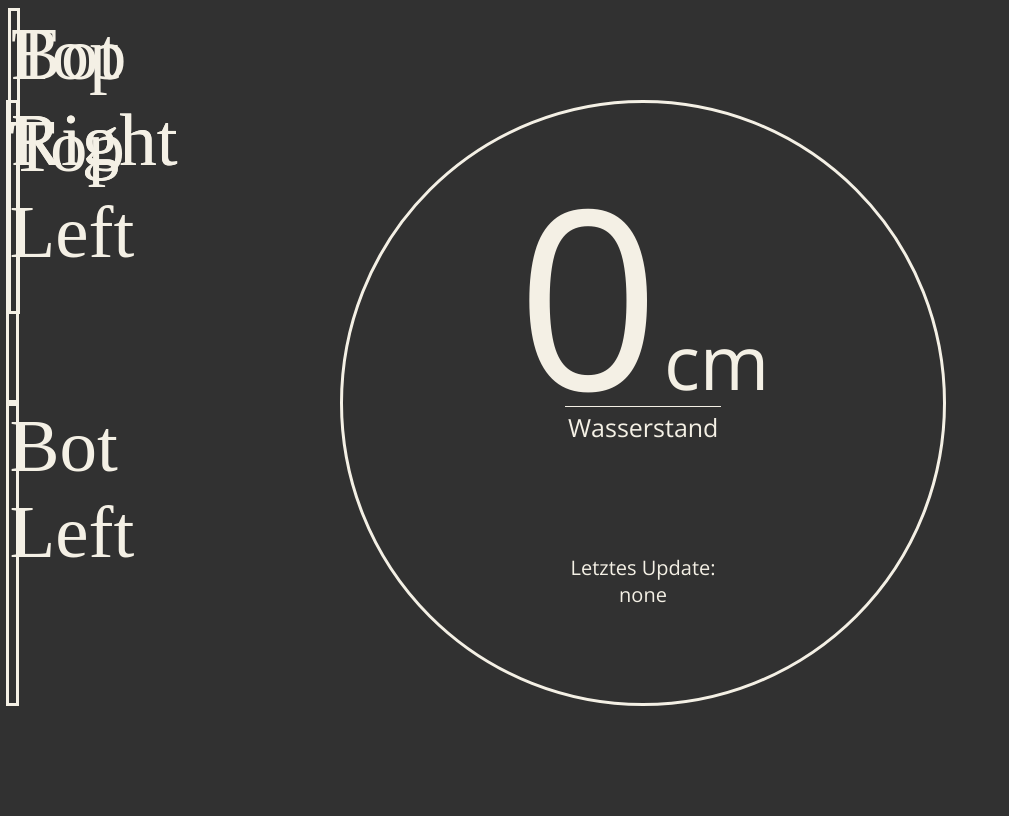
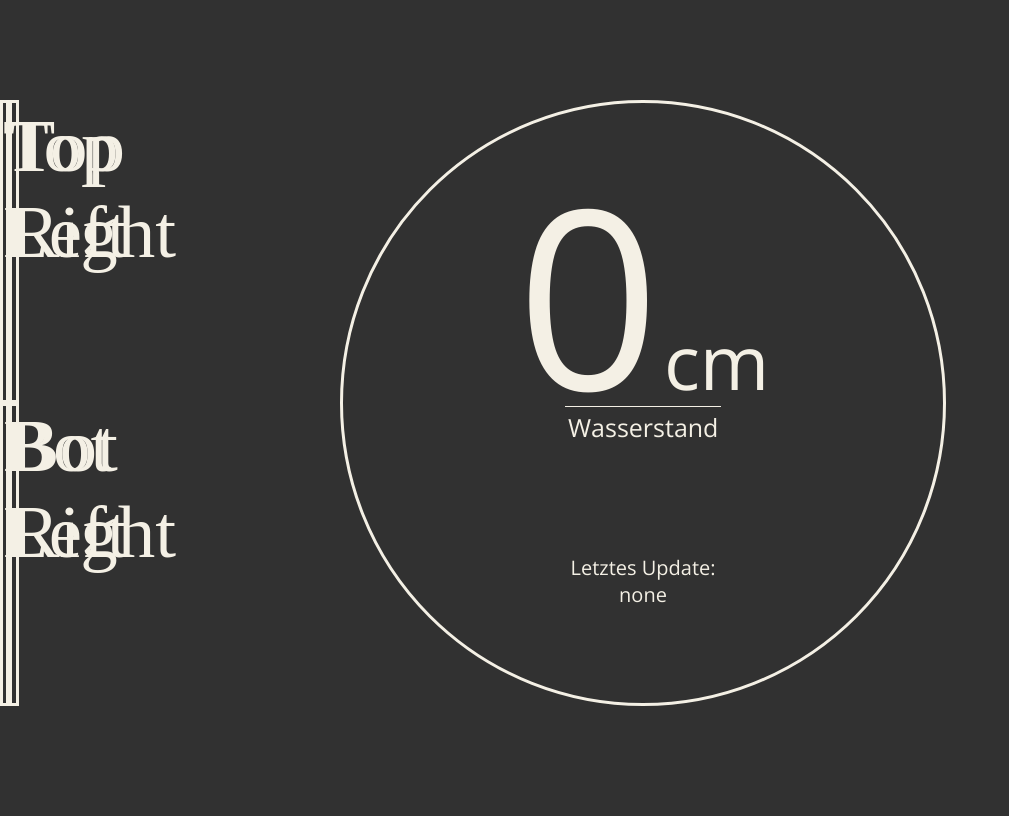
Before and after one commit to liachde99/wawawasserstand, a Spring Boot app: page / in a window 1280 px wide. Shown: the whole page, without its empty margins (0-1009 px from the left). Run offline with Spring Boot 4, Linux system fonts and the light colour scheme; data that the repository does not hold is empty.

Commit message:
css error

```diff
--- a/Wasserstand/src/main/resources/templates/css/style.css
+++ b/Wasserstand/src/main/resources/templates/css/style.css
@@ -65,12 +65,12 @@
 	top: 50%;
 }
 
-.left-top{
+.right-top{
 	left: 0.5vw;
 	top: calc(50% - 300px);
 }
 
-.left-bot{
+.right-bot{
 	left: 0.5vw;
 	top: 50%;
 }
```
